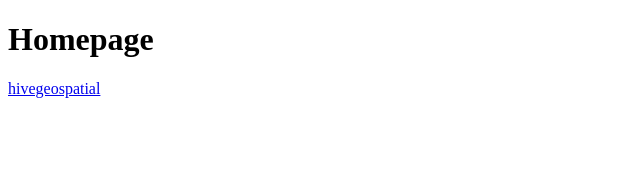
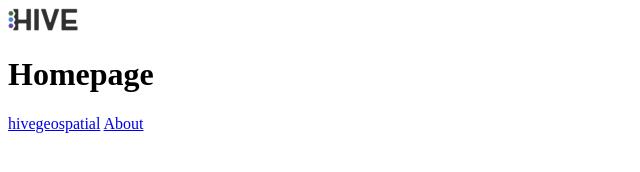
Before and after one commit to AbbaTek-Group/HIVE-Landing, a plain HTML site: page index.html in a window 1280 px wide. Shown: the whole page, without its empty margins (0-640 px from the left). Drawn offline with Linux system fonts and the light colour scheme.

```diff
--- a/index.html
+++ b/index.html
@@ -2,12 +2,15 @@
 <html lang="en">
 <head>
     <meta charset="UTF-8">
+    <img src="./images/HIVE-logo-small.png" alt="The HIVE Tri-colour Logo">
     <title>Holistic Interactive Visualization Environment</title>
 </head>
 
     <body>
 <h1>Homepage</h1>
     <a href='https://accessnl.hivegeospatial.app'>hivegeospatial</a>
+
+    <a href="./pages/about.html">About</a>
     </body>
 
 </html>
```
Also changed, not shown: images/HIVE-logo-small.png (renamed from images/HIVE Tri-colour Logo Small.png), 1 other file.
